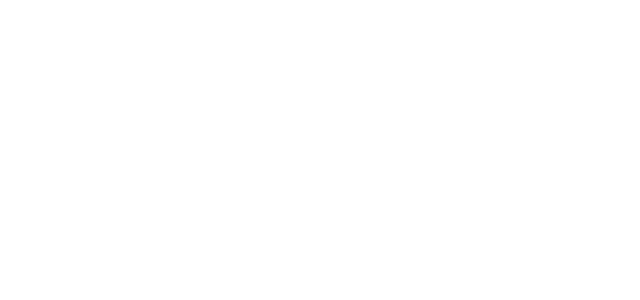
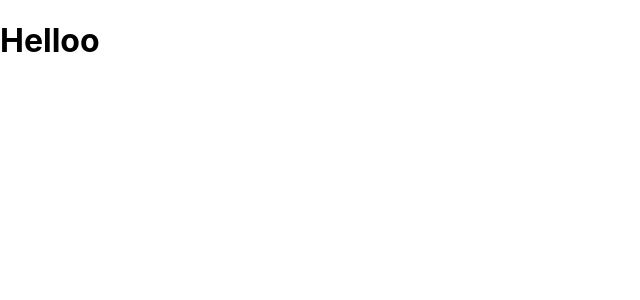
Before and after one commit to ManoranjanJena24/Multi-Media-Recording-MERN, a React (Create React App) app in the folder client/: page /dashboard in a window 1280 px wide. Before the commit this address had no page. Shown: the top 300 px of the page, without its empty margins (0-640 px from the left). Built offline with nearby package versions, Linux system fonts and the light colour scheme.

Commit message:
Commit 4
Redirecting to dashboard only when login is successful

```diff
--- a/client/src/App.js
+++ b/client/src/App.js
@@ -2,16 +2,16 @@ import React from "react";
 import { BrowserRouter as Router, Routes, Route } from 'react-router-dom';
 import Login from './pages/login'
 import Register from './pages/register'
-// import Dashboard from './pages/Dashboard'
+import Dashboard from './pages/dashboard'
 
 const App = () => {
   return (
     <div>
       <Router>
         <Routes>
-          <Route path="/login" element={<Login />} /> {/* Use 'element' prop here */}
-          <Route path="/register" element={<Register />} /> {/* Use 'element' prop here */}
-          {/* <Route path="/dashboard" element={<Dashboard />} /> Use 'element' prop here */}
+          <Route path="/login" element={<Login />} />
+          <Route path="/register" element={<Register />} />
+          <Route path="/dashboard" element={<Dashboard />} />
         </Routes>
       </Router>
     </div>
--- /dev/null
+++ b/client/src/pages/dashboard.js
@@ -0,0 +1,7 @@
+import React from 'react'
+
+const Dashboard = () =>{
+    return <h1>Helloo</h1>
+}
+
+export default Dashboard
```
